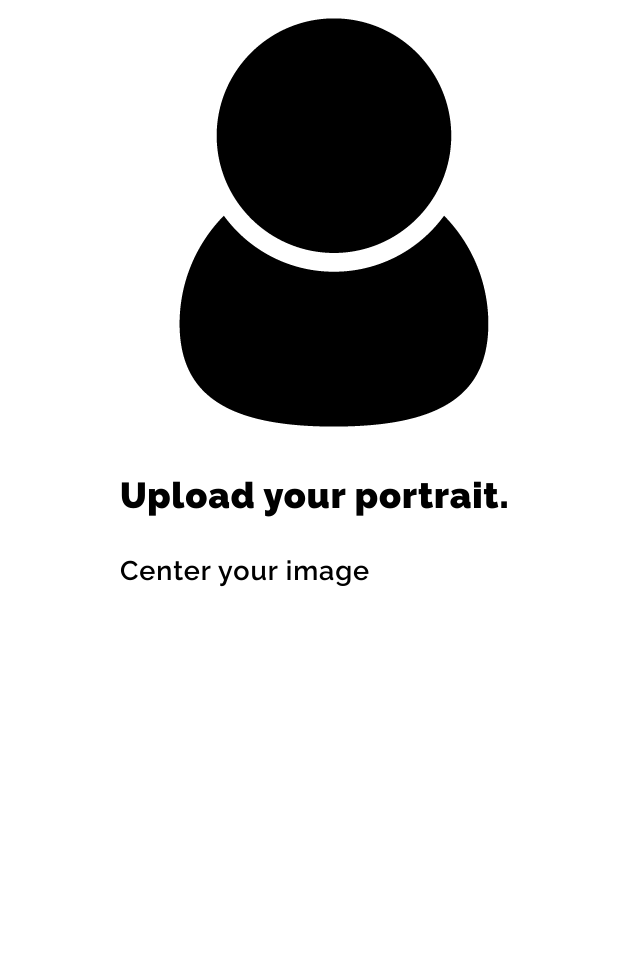
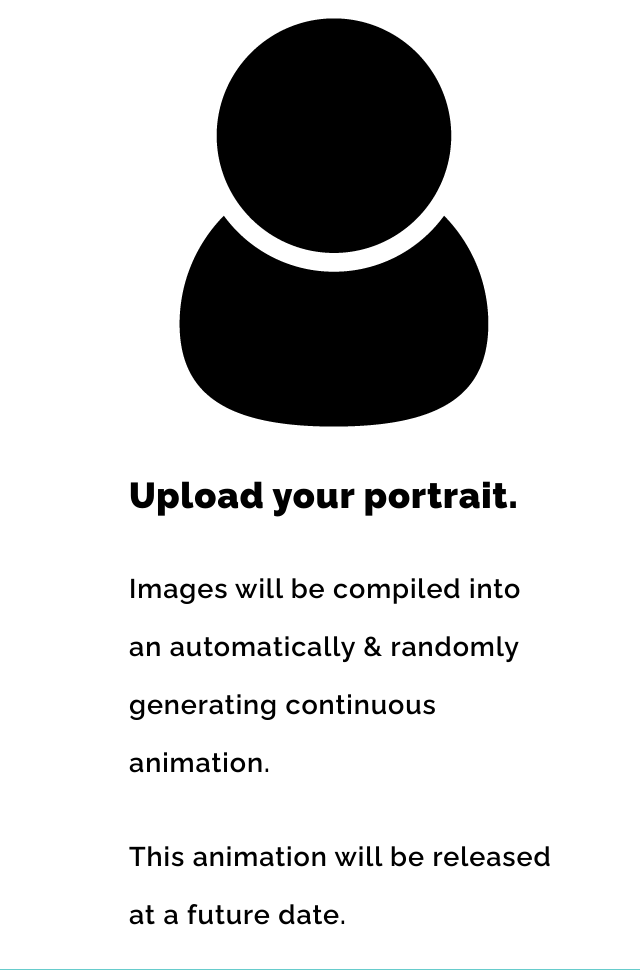
Before and after one commit to StevenMHernandez/portraits-animation, a website: page views/index.html in a window 1280 px wide. Shown: the whole page, without its empty margins (295-935 px from the left). Before the commit the page ends 809 px from the top, so only its background shows below. Drawn offline with nearby package versions, Linux system fonts and the light colour scheme.

Commit message:
Added informative content.

```diff
--- a/assets/style.css
+++ b/assets/style.css
@@ -1,7 +1,10 @@
 html,
 body {
-  height: 100%;
+  min-height: 100%;
   margin: 0;
+}
+html {
+  border-bottom: 1px solid #6cc;
 }
 body {
   font-size: 36px;
@@ -12,6 +15,7 @@ body {
 }
 body#animation {
   background: #000;
+  height: 100%;
 }
 img {
   display: block;
@@ -22,11 +26,12 @@ div {
   width: 450px;
   margin: 0 auto;
   max-width: 100%;
-  padding: 9px 0;
+  padding: 9px 9px 27px;
+  box-sizing: border-box;
 }
 small {
   font-size: 27px;
-  font-weight: 300;
+  font-weight: 600;
 }
 canvas {
   display: block;
--- a/templates/less/site.less
+++ b/templates/less/site.less
@@ -1,7 +1,11 @@
 @size : 450px;
 html, body {
-  height: 100%;
+  min-height: 100%;
   margin: 0;
+}
+
+html{
+  border-bottom: 1px solid #6cc;
 }
 
 body {
@@ -12,6 +16,7 @@ body {
   letter-spacing: .9px;
   &#animation {
     background: #000;
+    height: 100%;
   }
 }
 
@@ -26,7 +31,9 @@ div {
   width: @size;
   margin: 0 auto;
   max-width: 100%;
-  padding: 9px 0;
+  padding: 9px 9px 27px;
+  box-sizing: border-box;
+
 }
 
 small {
--- a/views/index.html
+++ b/views/index.html
@@ -2,7 +2,7 @@
 <html>
 <head>
     <meta name="viewport" content="width=device-width, initial-scale=1.0">
-    <title>Self Portraits Animation</title>
+    <title>Upload your portraits.</title>
     <link href="/assets/style.css" rel="stylesheet" type="text/css"/>
     <link href='http://fonts.googleapis.com/css?family=Raleway:900,600' rel='stylesheet' type='text/css'>
     <link rel="shortcut icon" href="/assets/icon.png">
@@ -11,7 +11,8 @@
 <body>
 <img class="upload" src="/assets/icon.png"/>
 <div class="upload">Upload your portrait.</div>
-<div><small>Center your image</small></div>
+<div><small>Images will be compiled into an automatically & randomly generating continuous animation.</small></div>
+<div><small>This animation will be released at a future date.</small></div>
 
 <span id="ie">
     <form action="/upload" enctype="multipart/form-data" method="POST">
@@ -21,9 +22,7 @@
     </form>
 </span>
 
-<script src="https://cdn.socket.io/socket.io-1.2.0.js"></script>
 <script src="http://code.jquery.com/jquery-1.11.1.js"></script>
-<script src="/socket.io/socket.io.js"></script>
 <script>
     $('.upload').click(function () {
         document.getElementById('fileLoad').click();
```
Also changed, not shown: views/animation.html (+1 -1 lines), README.md, 1 other file.
